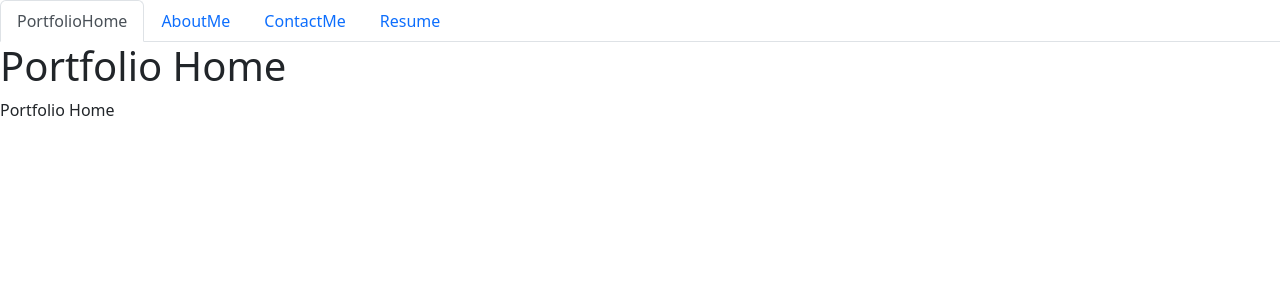
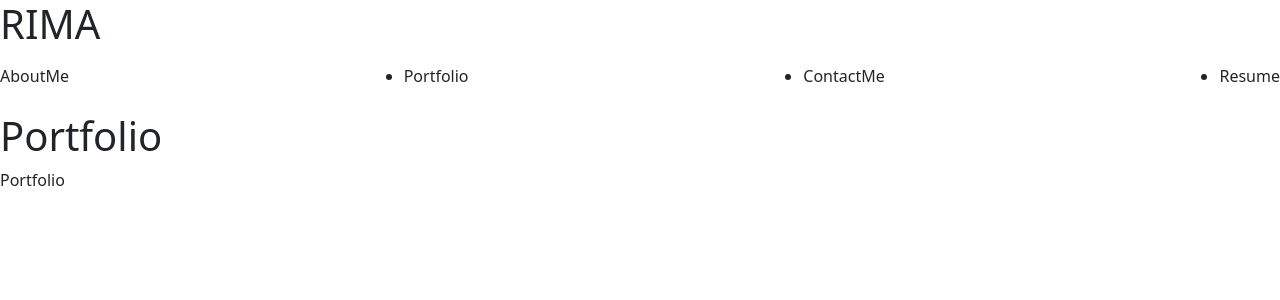
Before and after one commit to rimadas9878/Rima-About-Me, a React (Create React App) app: page / in a window 1280 px wide. Shown: the top 300 px of the page. Built offline with nearby package versions, Linux system fonts and the light colour scheme.

Commit message:
Adding title to the page

```diff
--- a/src/App.css
+++ b/src/App.css
@@ -1,38 +1,12 @@
-.App {
-  text-align: center;
+* {
+  box-sizing: border-box;
+  margin: 0;
+  padding: 0;
+  font-family: 'Trebuchet MS', 'Lucida Sans Unicode', 'Lucida Grande',
+    'Lucida Sans', Arial, sans-serif;
 }
 
-.App-logo {
-  height: 40vmin;
-  pointer-events: none;
+.navbar{
+  display: flex;
+  flex-direction: row;
 }
-
-@media (prefers-reduced-motion: no-preference) {
-  .App-logo {
-    animation: App-logo-spin infinite 20s linear;
-  }
-}
-
-.App-header {
-  background-color: #282c34;
-  min-height: 100vh;
-  display: flex;
-  flex-direction: column;
-  align-items: center;
-  justify-content: center;
-  font-size: calc(10px + 2vmin);
-  color: white;
-}
-
-.App-link {
-  color: #61dafb;
-}
-
-@keyframes App-logo-spin {
-  from {
-    transform: rotate(0deg);
-  }
-  to {
-    transform: rotate(360deg);
-  }
-}
--- a/src/components/NavTabs.js
+++ b/src/components/NavTabs.js
@@ -4,27 +4,27 @@ import React from "react";
 function NavTabs({ currentPage, handlePageChange }) {
     return (
 
-        <ul class="nav nav-tabs">
-        {/* Creating an navigation for PortfolioHome  */}
-            <li class="nav-item">
-                <a
-                    href="#portfolioHome"
-                    //on click revoke the function to handle the page change
-                    onClick={() => handlePageChange("PortfolioHome")}
-                    //Adding conditional operator (ternary) that checks to see if the current page is PortfolioHome and if it is then set the current page to active and if not then let that be as a link
-                    className={currentPage === "PortfolioHome" ? "nav-link active" : "nav-link"}
-                >
-                    PortfolioHome
-                </a>
-            </li>
+        <ul class="navbar">
             {/* Creating an navigation for AboutMe  */}
-            <li className="nav-item">
+            <li className="nav-item listTag">
                 <a
                     href="#aboutme"
                     onClick={() => handlePageChange("AboutMe")}
                     className={currentPage === "AboutMe" ? "nav-link active" : "nav-link"}
                 >
                     AboutMe
+                </a>
+            </li>
+            {/* Creating an navigation for Portfolio  */}
+            <li class="nav-item">
+                <a
+                    href="#Portfolio"
+                    //on click revoke the function to handle the page change
+                    onClick={() => handlePageChange("Portfolio")}
+                    //Adding conditional operator (ternary) that checks to see if the current page is Portfolio and if it is then set the current page to active and if not then let that be as a link
+                    className={currentPage === "Portfolio" ? "nav-link active" : "nav-link"}
+                >
+                    Portfolio
                 </a>
             </li>
             {/* Creating an navigation for ContactMe  */}
@@ -41,7 +41,7 @@ function NavTabs({ currentPage, handlePageChange }) {
             {/* Creating an navigation for Resume  */}
             <li className="nav-item">
                 <a
-                    href="resume"
+                    href="#resume"
                     onClick={() => handlePageChange("Resume")}
                     className={currentPage === "Resume" ? "nav-link active" : "nav-link"}
                 >
--- a/src/components/PortfolioContainer.js
+++ b/src/components/PortfolioContainer.js
@@ -1,36 +1,49 @@
 import React, { useState } from 'react';
+import Title from './Title';
 import NavTabs from './NavTabs';
 import AboutMe from './pages/AboutMe';
-import PortfolioHome from './pages/PortfolioHome';
+import Portfolio from './pages/Portfolio';
 import ContactMe from './pages/ContactMe';
 import Resume from './pages/Resume';
 
 export default function PortfolioContainer(){
+    const [currentPage, setCurrentPage] = useState('Portfolio');
 
-    const [currentPage, setCurrentPage] = useState('PortfolioHome');
+    const name = () => {
+        if(currentPage === 'AboutMe', 'Portfolio', 'ContactMe', 'Resume'){
+            return <Title/>
+        }
+    };
 
     const renderPage = () => {
+
         if(currentPage === 'AboutMe'){
             return <AboutMe/>
         }
-        if(currentPage === 'PortfolioHome'){
-            return <PortfolioHome />;
+        if(currentPage === 'Portfolio'){
+            return <Portfolio />;
         }
         if(currentPage === 'ContactMe'){
             return <ContactMe />
         }
-        return <Resume />
+        if(currentPage === 'Resume'){
+            return <Resume />
+        }
+
     };
 
     const handlePageChange = (page) => setCurrentPage(page);
 
     return(
         <div>
+            {/* Calling the name method  */}
+            {name()}
+
             {/* Passing the currentPage from state and the function to update it */}
             <NavTabs currentPage={currentPage} handlePageChange={handlePageChange}/>
 
             {/* Calling the renderPage method  */}
             {renderPage()}
         </div>
-    )
+    );
 }
--- /dev/null
+++ b/src/components/Title.js
@@ -0,0 +1,9 @@
+import React from 'react';
+
+export default function Title() {
+    return (
+        <div>
+            <h1>RIMA</h1>
+        </div>
+    );
+}
--- a/src/components/pages/AboutMe.js
+++ b/src/components/pages/AboutMe.js
@@ -3,7 +3,7 @@ import React from "react";
 export default function AboutMe(){
     return (
         <div>
-            <h1>About Me</h1>
+            <h1>My Story</h1>
             <p>
                 Rima Das
             </p>
--- a/src/components/pages/PortfolioHome.js
+++ b/src/components/pages/Portfolio.js
@@ -1,11 +1,11 @@
 import React from "react";
 
-export default function PortfolioHome(){
+export default function Portfolio(){
     return (
         <div>
-            <h1>Portfolio Home</h1>
+            <h1>Portfolio</h1>
             <p>
-            Portfolio Home
+            Portfolio
             </p>
         </div>
     );
--- a/src/components/pages/Resume.js
+++ b/src/components/pages/Resume.js
@@ -8,5 +8,5 @@ export default function Resume(){
                 Resume
             </p>
         </div>
-    )
+    );
 }
```
Also changed, not shown: 1 other file (tests, documents, lock files or other folders).
